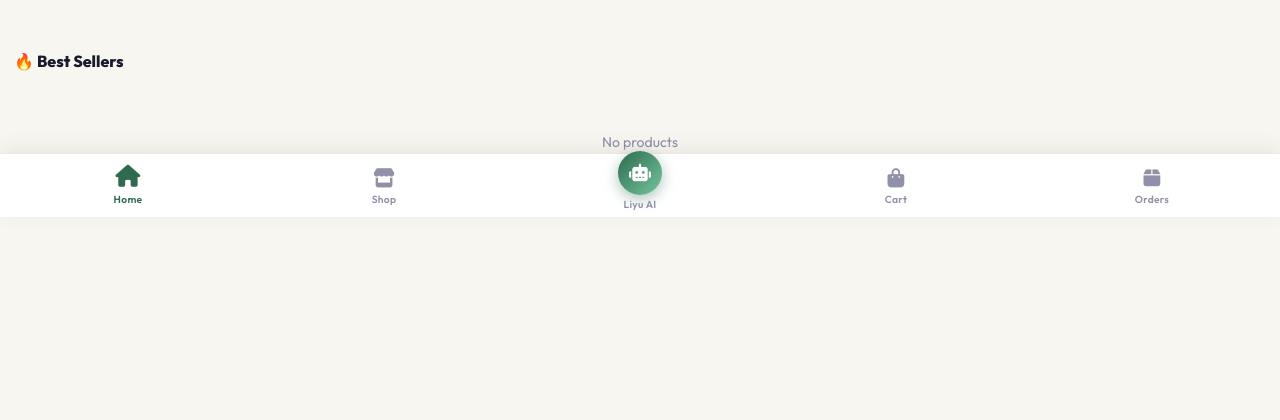
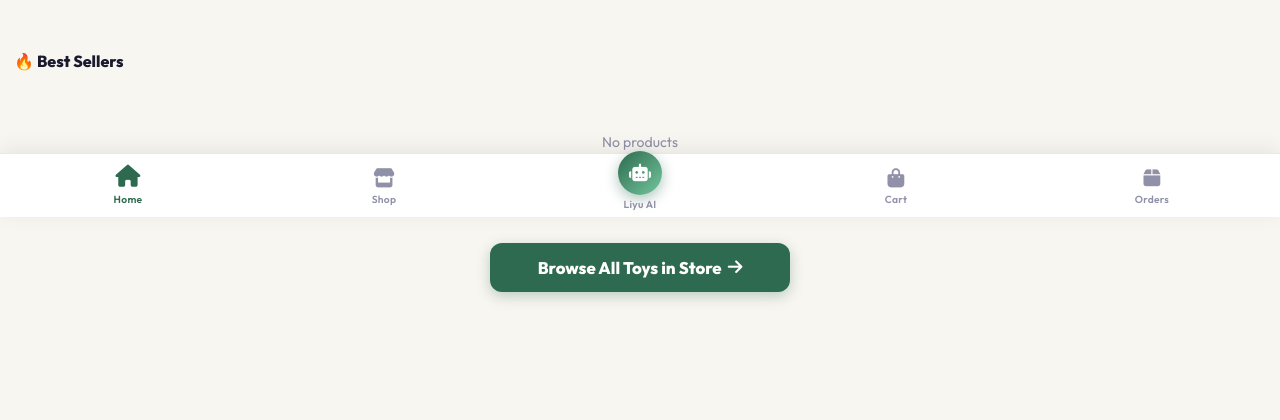
Before and after one commit to liyukidsmart-star/Liyu-Kids-Mart, a Flask app: page /telegram/mini-app in a window 1280 px wide, after a click on "Home". Shown: the part 583-1003 px from the top of the page. Before the commit the page ends 800 px from the top, so only its background shows below. Run offline with Flask 3, Linux system fonts and the light colour scheme; data that the repository does not hold is empty; some libraries are stand-ins or nearby versions.

Commit message:
Enhance mini app UI: load more animation, browse store button, full category list
- Redesigned the 'Load More' button with a better loading animation, wider layout, and immediate visual feedback for faster perceived loading
- Added a 'Browse All Toys in Store' button to the home page right below Best Sellers to direct users to the shop
- Modified the categories component to list all available categories on the home grid and store chips, instead of slicing to just 8

```diff
--- a/app/templates/mini_app/index.html
+++ b/app/templates/mini_app/index.html
@@ -142,9 +142,9 @@ ul{list-style:none}
 .sbtn.on{border-color:var(--g);color:var(--g);background:var(--gp)}
 
 /* LOAD MORE */
-.lmbtn{margin:12px auto 16px;display:flex;align-items:center;justify-content:center;gap:8px;background:var(--gp);color:var(--g);border-radius:100px;padding:10px 28px;font-size:.85rem;font-weight:700;border:1.5px solid var(--gl);transition:transform .18s var(--spr),opacity .18s var(--ease)}
+.lmbtn{margin:16px auto 24px;display:flex;align-items:center;justify-content:center;background:var(--gp);color:var(--g);border-radius:12px;padding:12px 32px;font-size:1rem;font-weight:800;border:1.5px solid var(--gl);transition:all .2s ease;box-shadow:0 4px 12px rgba(0,0,0,0.05);width:90%;max-width:300px;}
 .lmbtn:active{transform:scale(.97)}
-.lmbtn.loading{opacity:.75;pointer-events:none}
+.lmbtn.loading{background:var(--g);color:#fff;border-color:var(--g);pointer-events:none;box-shadow:0 4px 16px rgba(45,106,79,0.3);}
 
 /* AGE FILTER */
 .afilter{padding:14px 14px 0}
@@ -392,6 +392,11 @@ ul{list-style:none}
     <div class="hrow" id="newRow"><div class="ldr"><div class="spin"></div></div></div>
     <div class="shdr"><h2 data-i18n="c_best">🔥 Best Sellers</h2></div>
     <div class="pgrid" id="homeGrid"><div class="ldr" style="grid-column:span 2"><div class="spin"></div></div></div>
+    <div style="padding: 24px 16px; text-align: center;">
+      <button class="lmbtn" style="width: 100%; padding: 14px; font-size: 1.05rem; font-weight: 800; background: var(--g); color: #fff; border: none; box-shadow: 0 4px 14px rgba(45,106,79,0.3);" onclick="showTab('tab-shop')">
+        Browse All Toys in Store <i class="fas fa-arrow-right" style="margin-left: 6px;"></i>
+      </button>
+    </div>
     <div style="height:16px"></div>
   </div>
 </div>
@@ -720,7 +725,7 @@ function shAddCart(){if(!shProd)return;addCart(shProd.id,shProd.name,shProd.pric
 async function loadHomeCats(){
   try{
     const d=await(await fetch('/api/v1/categories')).json();
-    const cats=(d.data||[]).slice(0,8);
+    const cats=(d.data||[]);
     document.getElementById('homeCats').innerHTML=cats.length
       ?cats.map(c=>`<div class="cgitem" onclick="shopCat(${c.id});showTab('tab-shop')">
           <div class="cg-ico">${c.icon||'📦'}</div><div class="cg-name">${c.name}</div></div>`).join('')
@@ -765,8 +770,13 @@ function setShopLoading(on){
   const btn=document.getElementById('lmbtn');
   if(btn){
     btn.classList.toggle('loading', !!on);
-    if(on){ btn.innerHTML='<span class="spin" style="width:18px;height:18px;border-width:2px"></span> ' + tr('l_more'); }
-    else btn.innerHTML=tr('l_more');
+    if(on){
+      btn.style.opacity = '0.8';
+      btn.innerHTML='<span class="spin" style="width:20px;height:20px;border-width:3px;border-color:rgba(255,255,255,0.3);border-top-color:#fff;display:inline-block;margin-right:8px;"></span> Loading...';
+    } else {
+      btn.style.opacity = '1';
+      btn.innerHTML=tr('l_more');
+    }
   }
 }
 
```
